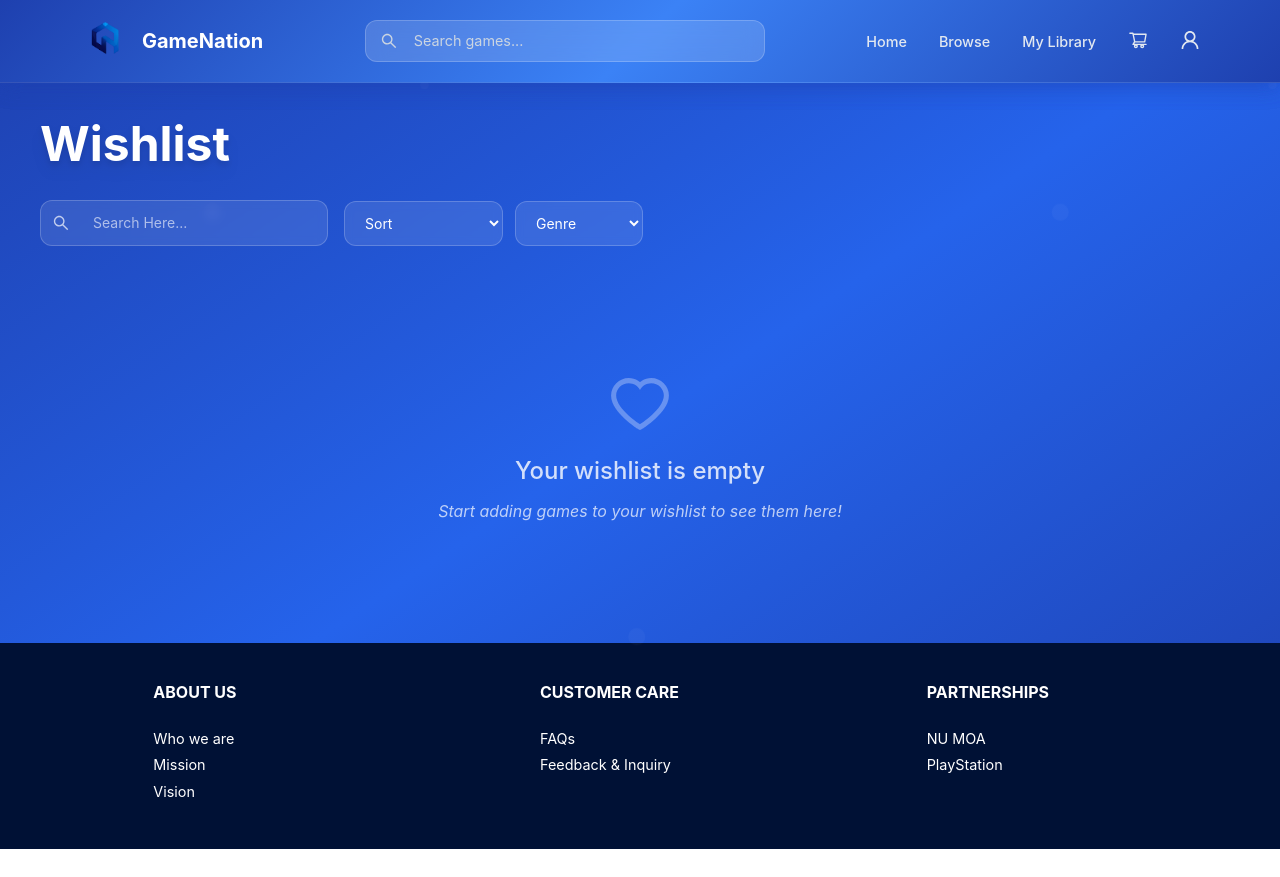
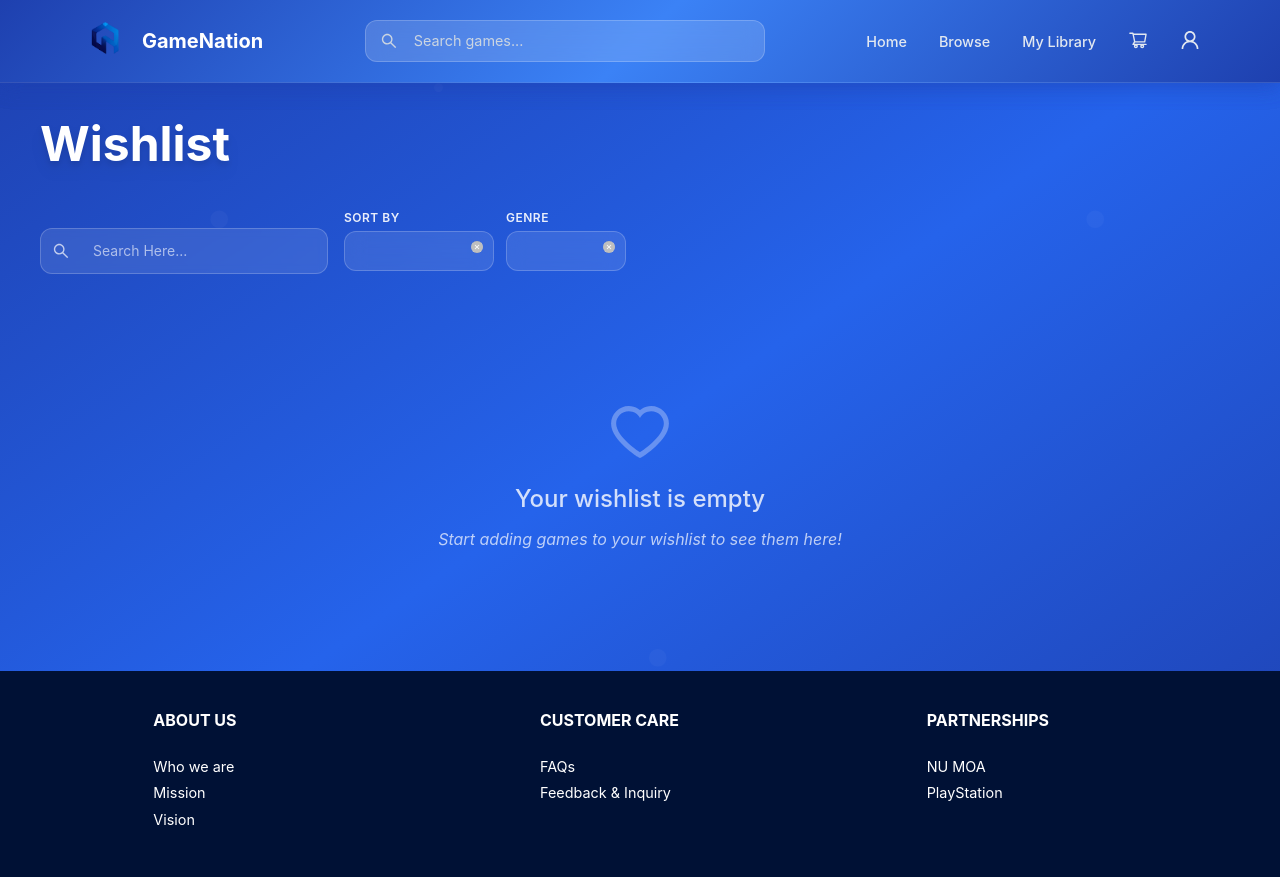
Before and after one commit to Blyn04/gamenation, a React (Create React App) app: page /wishlist in a window 1280 px wide. Before the commit the page ends 849 px from the top, so only its background shows below. Built offline with nearby package versions, Linux system fonts and the light colour scheme.

Commit message:
WISHLIST DROPDOWN FILTER

```diff
--- a/src/components/LikePage.js
+++ b/src/components/LikePage.js
@@ -1,10 +1,13 @@
 import React, { useState } from "react";
 import "../styles/componentsStyle/LikePage.css";
+import "../styles/componentsStyle/AllProducts.css";
 import Header from "../customs/Header";
 import Footer from "../customs/Footer";
 import { SearchOutlined, HeartOutlined, HeartFilled } from '@ant-design/icons';
+import { Select } from 'antd';
 import { useNavigate } from "react-router-dom";
 import { useWishlist } from "../contexts/WishlistContext";
+import 'antd/dist/reset.css';
 
 // Import game images for wishlist games
 import ittakes2 from '../assets/ps5Games/itt.png';
@@ -140,14 +143,41 @@ const LikePage = () => {
   const navigate = useNavigate();
   const [currentPage, setCurrentPage] = useState(1);
   const [searchTerm, setSearchTerm] = useState("");
+  const [sortBy, setSortBy] = useState("");
+  const [genreFilter, setGenreFilter] = useState("");
   const { wishlist, removeFromWishlist } = useWishlist();
   const gamesPerPage = 16; // Show 16 games per page (4x4 grid)
   const totalPages = Math.ceil(wishlist.length / gamesPerPage);
 
-  // Filter games based on search term
-  const filteredGames = wishlist.filter(game =>
-    game.title.toLowerCase().includes(searchTerm.toLowerCase())
-  );
+  // Filter games based on search term and filters
+  const filteredGames = wishlist.filter(game => {
+    // Search term filter
+    const matchesSearch = game.title.toLowerCase().includes(searchTerm.toLowerCase());
+
+    // Genre filter
+    const matchesGenre = !genreFilter || game.genre === genreFilter;
+
+    return matchesSearch && matchesGenre;
+  }).sort((a, b) => {
+    // Apply sorting
+    if (!sortBy) return 0;
+
+    switch (sortBy) {
+      case 'name-a-z':
+        return a.title.localeCompare(b.title);
+      case 'name-z-a':
+        return b.title.localeCompare(a.title);
+      case 'recently-added':
+        return new Date(b.addedAt) - new Date(a.addedAt); // Sort by added date
+      case 'most-wanted':
+        // Sort by rating (higher rating = more wanted)
+        const aRating = parseFloat(a.rating) || 0;
+        const bRating = parseFloat(b.rating) || 0;
+        return bRating - aRating;
+      default:
+        return 0;
+    }
+  });
 
   // Calculate pagination for filtered games
   const totalFilteredPages = Math.ceil(filteredGames.length / gamesPerPage);
@@ -201,10 +231,10 @@ const LikePage = () => {
     navigate("/item-details", { state: { gameData } });
   };
 
-  // Reset to page 1 when searching
+  // Reset to page 1 when searching or filtering
   React.useEffect(() => {
     setCurrentPage(1);
-  }, [searchTerm]);
+  }, [searchTerm, sortBy, genreFilter]);
 
   // Generate page numbers to display
   const getPageNumbers = () => {
@@ -241,8 +271,8 @@ const LikePage = () => {
           <h1 className="text-3xl sm:text-4xl lg:text-5xl font-bold mb-8 text-white text-left drop-shadow-lg">Wishlist</h1>
 
           {/* Search and Filter Bar */}
-          <div className="flex flex-col sm:flex-row gap-4 mb-8 items-start sm:items-center">
-            <div className="relative flex items-center bg-white/10 border border-white/20 rounded-xl backdrop-blur-sm transition-all duration-300 hover:bg-white/15 focus-within:bg-white/15 focus-within:border-amber-500/50 focus-within:shadow-lg focus-within:shadow-amber-500/20 min-w-64">
+          <div className="flex flex-col sm:flex-row gap-4 mb-8 items-start sm:items-center mt-8">
+            <div className="relative flex items-center bg-white/10 border border-white/20 rounded-xl backdrop-blur-sm transition-all duration-300 hover:bg-white/15 focus-within:bg-white/15 focus-within:border-amber-500/50 focus-within:shadow-lg focus-within:shadow-amber-500/20 min-w-64 mt-7">
               <SearchOutlined className="text-white/70 text-base ml-3 mr-2 pointer-events-none" />
               <input
                 type="text"
@@ -253,21 +283,42 @@ const LikePage = () => {
               />
             </div>
             <div className="flex gap-3">
-              <select className="px-4 py-3 rounded-xl border border-white/20 bg-white/10 text-white text-sm cursor-pointer min-w-32 backdrop-blur-sm transition-all duration-300 hover:bg-white/15">
-                <option className="bg-slate-900 text-white">Sort</option>
-                <option className="bg-slate-900 text-white">Name: A-Z</option>
-                <option className="bg-slate-900 text-white">Name: Z-A</option>
-                <option className="bg-slate-900 text-white">Recently Added</option>
-                <option className="bg-slate-900 text-white">Most Wanted</option>
-              </select>
-              <select className="px-4 py-3 rounded-xl border border-white/20 bg-white/10 text-white text-sm cursor-pointer min-w-32 backdrop-blur-sm transition-all duration-300 hover:bg-white/15">
-                <option className="bg-slate-900 text-white">Genre</option>
-                <option className="bg-slate-900 text-white">Action</option>
-                <option className="bg-slate-900 text-white">Adventure</option>
-                <option className="bg-slate-900 text-white">RPG</option>
-                <option className="bg-slate-900 text-white">Sports</option>
-                <option className="bg-slate-900 text-white">Racing</option>
-              </select>
+              <div className="allproducts-filter-group">
+                <label className="allproducts-filter-label">Sort By</label>
+                <Select
+                  className="allproducts-filter-select"
+                  placeholder="Sort"
+                  value={sortBy}
+                  onChange={setSortBy}
+                  allowClear
+                  style={{ minWidth: 150 }}
+                  options={[
+                    { value: 'name-a-z', label: 'Name: A-Z' },
+                    { value: 'name-z-a', label: 'Name: Z-A' },
+                    { value: 'recently-added', label: 'Recently Added' },
+                    { value: 'most-wanted', label: 'Most Wanted' }
+                  ]}
+                />
+              </div>
+
+              <div className="allproducts-filter-group">
+                <label className="allproducts-filter-label">Genre</label>
+                <Select
+                  className="allproducts-filter-select"
+                  placeholder="Genre"
+                  value={genreFilter}
+                  onChange={setGenreFilter}
+                  allowClear
+                  style={{ minWidth: 120 }}
+                  options={[
+                    { value: 'Action', label: 'Action' },
+                    { value: 'Adventure', label: 'Adventure' },
+                    { value: 'RPG', label: 'RPG' },
+                    { value: 'Sports', label: 'Sports' },
+                    { value: 'Racing', label: 'Racing' }
+                  ]}
+                />
+              </div>
             </div>
           </div>
 
```
